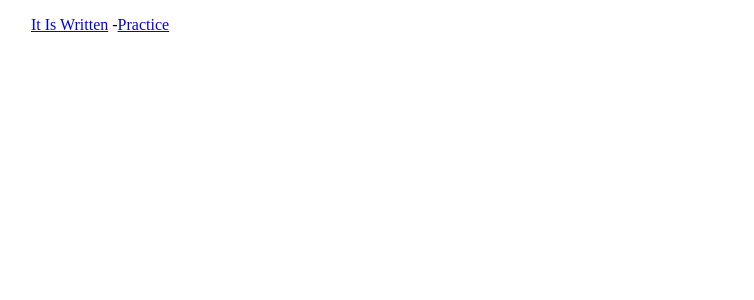
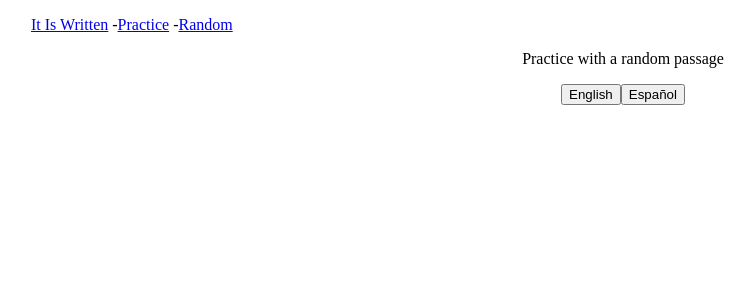
Before and after one commit to InnuendoX3/it-is-written, a React (Create React App) app in the folder client/: page /random in a window 1280 px wide. Shown: the top 300 px of the page, without its empty margins (17-771 px from the left). Built offline with nearby package versions, Linux system fonts and the light colour scheme.

Commit message:
Client: Shows a random passage

```diff
--- a/client/src/components/Menu.jsx
+++ b/client/src/components/Menu.jsx
@@ -5,7 +5,8 @@ export default function Menu() {
   return (
     <menu>
       <NavLink to='/'>It Is Written</NavLink> -
-      <NavLink to='/select'>Practice</NavLink>
+      <NavLink to='/select'>Practice</NavLink> -
+      <NavLink to='/random'>Random</NavLink>
     </menu>
   )
 }
--- a/client/src/components/practice/index.jsx
+++ b/client/src/components/practice/index.jsx
@@ -1,14 +1,22 @@
-import React, { useState } from 'react'
+import React, { useState, useEffect, useContext } from 'react'
+
+import { BibleContext } from '../../contexts/BibleContext'
 
 import BibleVerse from './BibleVerse'
 import VerseForm from './VerseForm'
 import Results from './Results'
 
 export default function Practice() {
+  const { setUserText } = useContext(BibleContext)
+
   const [readingMode, setReadingMode] = useState(true)
   const [writtingMode, setWrittingMode] = useState(false)
   const [showResults, setShowResults] = useState(false)
 
+
+  useEffect(() => {
+    setUserText('') //Reset textarea from old userText
+  }, [])
 
   return (
     <div className='App'>
--- /dev/null
+++ b/client/src/components/random/index.jsx
@@ -0,0 +1,34 @@
+import React, { useContext, useState } from 'react'
+import { Redirect } from 'react-router'
+import axios from 'axios'
+
+import { BibleContext } from '../../contexts/BibleContext'
+
+export default function Random() {
+  const { setPassage } = useContext(BibleContext)
+  const [isLanguageSelected, setIsLanguageSelected] = useState(false)
+
+  async function handleClick(langId) {
+    const url = `/api/passages/random/?language=${langId}`
+    await axios(url)
+      .then( res => {
+        setPassage(res.data)
+        setIsLanguageSelected(true)
+      })
+      .catch( error => console.log(error))
+  }
+
+  return (
+    <div className='App'>
+      <p>Practice with a random passage</p>
+
+      <button onClick={() => handleClick(1)}>English</button>
+      <button onClick={() => handleClick(2)}>Español</button>
+
+      { isLanguageSelected &&
+        <Redirect to='/practice' />
+      }
+
+    </div>
+  )
+}
--- a/client/src/components/routes.js
+++ b/client/src/components/routes.js
@@ -5,6 +5,7 @@ import Intro from './intro'
 import SelectPassage from './select'
 import Practice from './practice'
 import Layout from './Layout'
+import Random from './random'
 
 export default function Routes() {
   return (
@@ -13,6 +14,7 @@ export default function Routes() {
         <Route exact path='/' component={Intro} />
         <Route path='/select' component={SelectPassage} />
         <Route path='/practice' component={Practice} />
+        <Route path='/random' component={Random} />
       </Layout>
     </Switch>
   )
--- a/client/src/components/select/index.jsx
+++ b/client/src/components/select/index.jsx
@@ -41,7 +41,6 @@ export default function SelectPassage () {
     }
 
     getBibles()
-    setUserText('') // Reset user text
   }, []) // eslint-disable-line react-hooks/exhaustive-deps
 
 
```
Also changed, not shown: client/src/components/practice/BibleVerse.jsx (+0 -9 lines).
